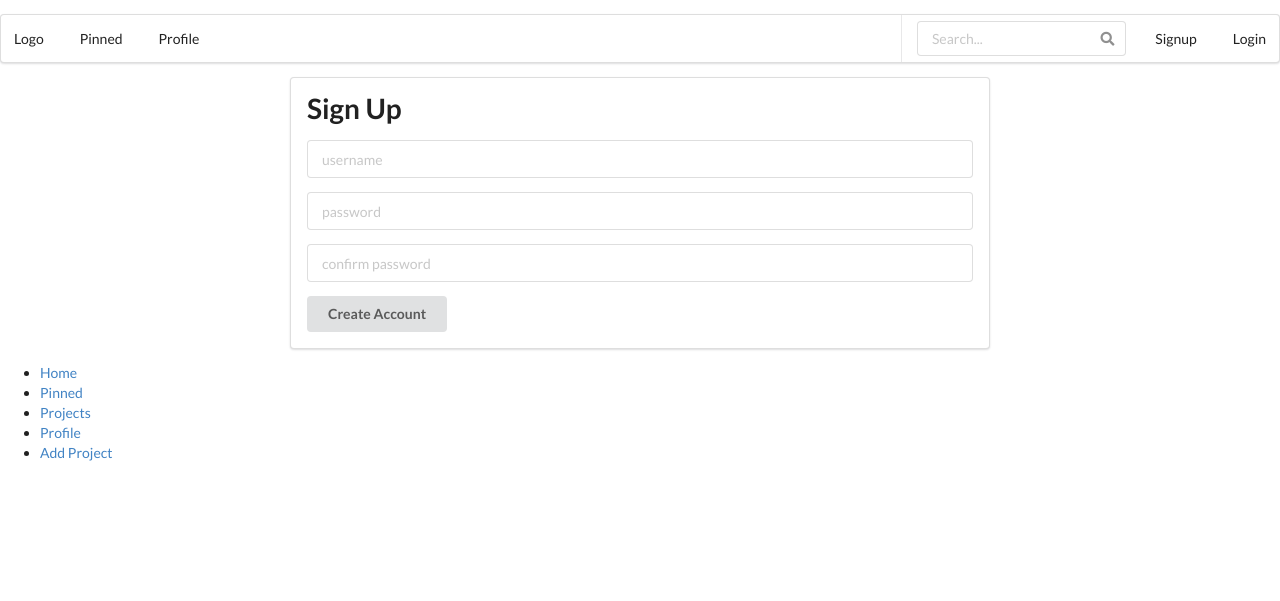
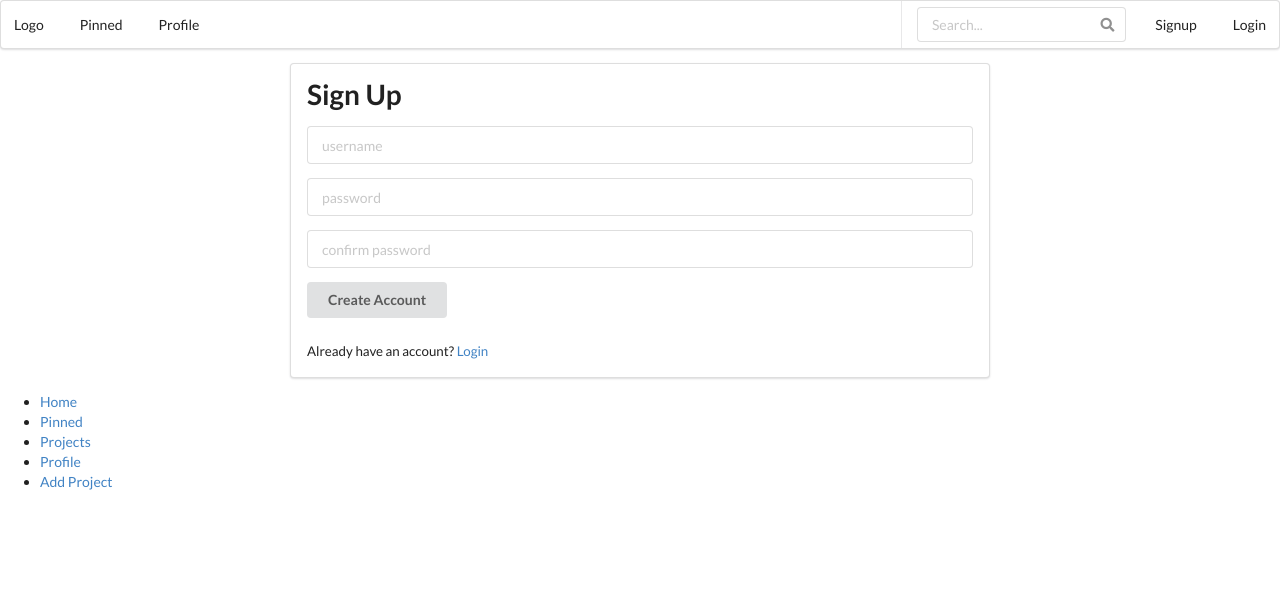
Before and after one commit to jimbot/apricot, a Node server app: page /register in a window 1280 px wide. Shown: the top 601 px of the page. After the commit the page ends 490 px from the top, so only its background shows below. Run offline with Node 20, Linux system fonts and the light colour scheme; some libraries are stand-ins or nearby versions.

Commit message:
changes to sign up and login

```diff
--- a/views/login.ejs
+++ b/views/login.ejs
@@ -25,6 +25,10 @@
       </button>
     </form>
   </div>
+  <br/>
+  <div class="extra">
+      <p style="font-size: 10pt;">Don't have an account? <a class="ui item" href="/register">Sign up</a></p>
+  </div>
 </div>
 
 <% include ./partials/footer %>
--- a/views/partials/header.ejs
+++ b/views/partials/header.ejs
@@ -9,7 +9,7 @@
 </head>
 
 <body>
-  <script>
+  <!-- <script>
     function myfun() {
       var a = document.getElementById("password").value;
       var b = document.getElementById("passwords").value;
@@ -40,7 +40,7 @@
 
 
 
-  </script>
+  </script> -->
 
   <div class="ui primary menu">
     <div class="left menu">
--- a/views/register.ejs
+++ b/views/register.ejs
@@ -5,20 +5,24 @@
     <h1 class="ui header">
       Sign Up
     </h1>
-    <form class="ui form" action="/register" method="POST">
+    <form action="/register" method="POST" class="ui form">
       <div class="field">
         <input type="text" name="username" placeholder="username">
       </div>
       <div class="field">
-        <input type="password" id="password" value="" name="password" placeholder="password">
+        <input type="password" name="password" placeholder="password">
       </div>
       <div class="field">
-        <input type="password" id="passwords" value="" name="password" placeholder="confirm password">
+        <input type="password" name="password" placeholder="confirm password">
       </div>
       <button class="ui submit button">
         Create Account
       </button>
     </form>
+  </div>
+  <br/>
+  <div class="extra">
+      <p style="font-size: 10pt;">Already have an account? <a class="ui item" href="/login">Login</a></p>
   </div>
 </div>
 
```
